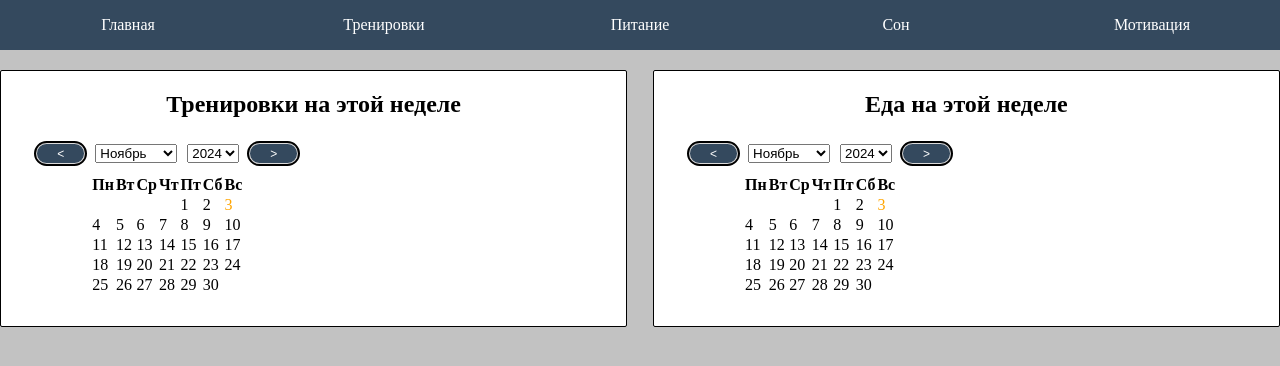
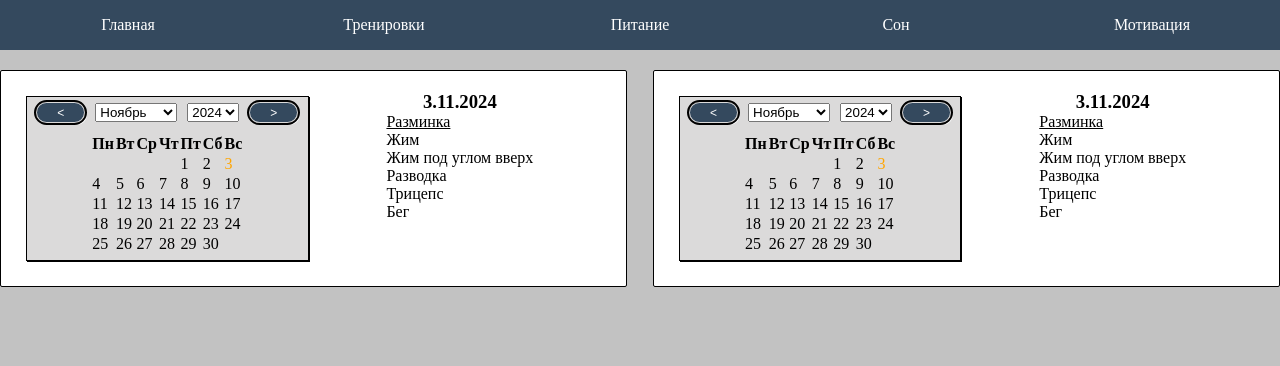
Before and after one commit to Monotekkk/fitnesstrk, a React (Create React App) app: page / in a window 1280 px wide. Shown: the top 366 px of the page. Built offline with nearby package versions, Linux system fonts and the light colour scheme.

Commit message:
закончил оформление календаря и основной функционал

```diff
--- a/package.json
+++ b/package.json
@@ -37,5 +37,8 @@
       "last 1 firefox version",
       "last 1 safari version"
     ]
+  },
+  "devDependencies": {
+    "@babel/plugin-proposal-private-property-in-object": "^7.21.11"
   }
 }
--- /dev/null
+++ b/src/components/List/index.tsx
@@ -0,0 +1,19 @@
+import { useAppSelector } from '../../service/store/store';
+import style from './list.module.css'
+const List = () => {
+    const date = useAppSelector(store => store.modal.modalDate)
+  return (
+    <div className={style.block}>
+        <h3 className={style.title}>{`${new Date(date).getDate()}.${new Date(date).getMonth()+1}.${new Date(date).getFullYear()}`}</h3>
+      <ul className={style.list}>
+        <li className={style.listItem}>Разминка</li>
+        <li>Жим</li>
+        <li>Жим под углом вверх</li>
+        <li>Разводка</li>
+        <li>Трицепс</li>
+        <li>Бег</li>
+      </ul>
+    </div>
+  );
+};
+export default List;
--- /dev/null
+++ b/src/components/List/list.module.css
@@ -0,0 +1,13 @@
+.block {
+    margin: 0 auto;
+    box-sizing: border-box;
+}
+.list {
+    list-style-type: none;
+}
+.listItem {
+    text-decoration: underline;
+}
+.title {
+    text-align: center;
+}
--- a/src/components/calendar/calendar.module.css
+++ b/src/components/calendar/calendar.module.css
@@ -1,5 +1,8 @@
 .calendar {
   margin: 5px;
+  border: solid 1px #000;
+  box-shadow: 1px 1px;
+  background-color:#dbdada;
 }
 .block {
   display: flex;
--- a/src/components/calendar/index.tsx
+++ b/src/components/calendar/index.tsx
@@ -1,12 +1,12 @@
 import { useEffect, useState, ChangeEvent, MouseEvent } from "react";
 import style from "./calendar.module.css";
-import Modal from "../modal";
 import { useAppDispatch } from "../../service/store/store";
 import { modalOpen } from "../../service/reducers/modalReducers";
 function Calendar() {
   const [dateValue, setDateValue] = useState<Date>(new Date());
-  const [nowDate, setNowDate] = useState<Date>(new Date());
+  const [nowDate,] = useState<Date>(new Date());
   const [currentMonth, setCurrentMonth] = useState<Date[][] | undefined[][]>();
+  const [yearsValue, setYearsValue] = useState<string[]>();
   const dispatch = useAppDispatch();
   const arrMonth = [
     "Январь",
@@ -31,7 +31,11 @@ function Calendar() {
     setDateValue(new Date(dateValue.getFullYear(), dateValue.getMonth() + 1));
   };
   const handleSelectChange = (e: ChangeEvent<HTMLSelectElement>) => {
-    setDateValue(new Date(dateValue.getFullYear(), Number(e.target.value)));
+    if (+e.target.value > 1970) {
+      setDateValue(new Date(Number(e.target.value), dateValue.getMonth()));
+    } else {
+      setDateValue(new Date(dateValue.getFullYear(), Number(e.target.value)));
+    }
   };
   const getMonthData = () => {
     let result: Date[][] | undefined[][] = [];
@@ -82,6 +86,16 @@ function Calendar() {
       })
     );
   };
+  useEffect(()=>{
+    let options:string[] = [];
+    for(let i = 0; i < 10; i++){
+      options.unshift((new Date().getFullYear() - i).toString());
+    }
+    for(let i = 1; i < 11; i++){
+      options.push((new Date().getFullYear() + i).toString());
+    }
+    setYearsValue(options);
+  }, [])
   useEffect(() => {
     getMonthData();
   }, [dateValue]);
@@ -108,9 +122,11 @@ function Calendar() {
           onChange={(e) => handleSelectChange(e)}
           value={dateValue.getFullYear()}
         >
-          <option value={2023}>2023</option>
-          <option value={2024}>2024</option>
-          <option value={2025}>2025</option>
+        {
+          yearsValue && yearsValue.map((year) =>{
+            return <option value={year}>{year}</option>
+          })
+        }
         </select>
         <button
           className={style.button}
@@ -140,11 +156,13 @@ function Calendar() {
                         className={
                           new Date(
                             date.getDate(),
-                            date.getMonth()
+                            date.getMonth(),
+                            date.getFullYear()
                           ).toDateString() ===
                           new Date(
                             nowDate.getDate(),
-                            nowDate.getMonth()
+                            nowDate.getMonth(),
+                            nowDate.getFullYear()
                           ).toDateString()
                             ? style.today
                             : style.day
--- a/src/components/widget/index.tsx
+++ b/src/components/widget/index.tsx
@@ -1,23 +1,21 @@
 import Calendar from "../calendar";
+import List from "../List";
 import style from "./widget.module.css";
 interface TWidget {
   type: "work" | "eat";
 }
 function Widget({ type }: TWidget) {
   return (
-    <div className={style.block}>
-      <h2 className={style.header}>
-        {type === "work"
-          ? "Тренировки"
-          : type === "eat"
-          ? "Еда"
-          : "Ещё какой-то тип"}{" "}
-        на этой неделе
-      </h2>
-      <div className={style.column}>
-        <Calendar/>
+    <>
+      <div className={style.block}>
+        <div className={style.column}>
+          <Calendar />
+        </div>
+        <div className={style.column}>
+          <List />
+        </div>
       </div>
-    </div>
+    </>
   );
 }
 export default Widget;
--- a/src/components/widget/widget.module.css
+++ b/src/components/widget/widget.module.css
@@ -5,11 +5,17 @@
   border-radius: 2px;
   background-color: #ffffff;
   padding: 20px;
+  display: flex;
+  flex-direction: row;
+  justify-content: space-between;
+  align-items: start;
 }
 .header {
   text-align: center;
   margin-bottom: 20px;
 }
 .column {
+  display: flex;
   width: 50%;
+  justify-content: space-between;
 }
--- a/src/service/reducers/modalReducers.tsx
+++ b/src/service/reducers/modalReducers.tsx
@@ -1,4 +1,4 @@
-import { createSlice, PayloadAction } from "@reduxjs/toolkit";
+import { createSlice } from "@reduxjs/toolkit";
 interface IModalState {
   modalVisible: Boolean,
   modalContent: string,
@@ -15,9 +15,9 @@ const modalReducer = createSlice({
   initialState,
   reducers: {
     modalOpen: (state, action) => {
-      state.modalVisible = true,
-      state.modalContent = action.payload.modalContent,
-      state.modalDate = action.payload.modalDate
+      state.modalVisible = true;
+      state.modalContent = action.payload.modalContent;
+      state.modalDate = action.payload.modalDate;
     },
     modalClose: (state) => {
       state.modalVisible = false;
```
Also changed, not shown: src/components/Card/index.tsx (added, +16 -0 lines), 1 other file (tests, documents, lock files or other folders).
